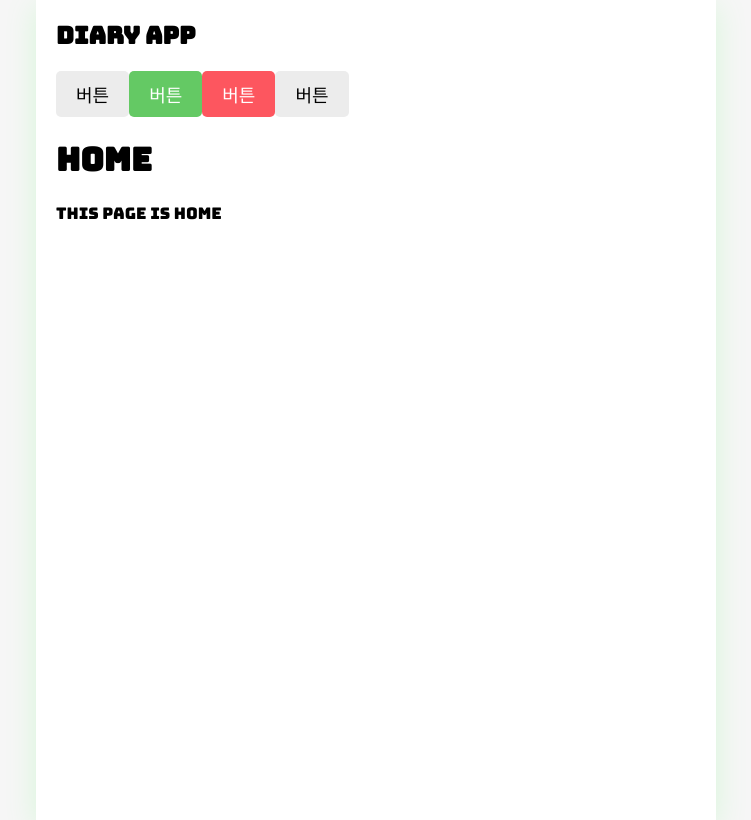
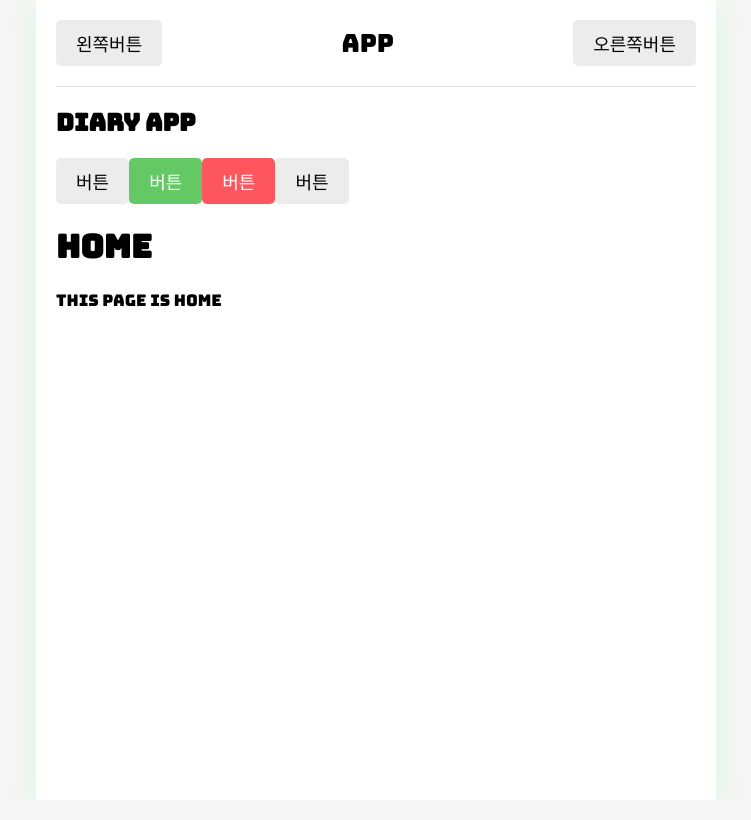
Before and after one commit to hyeonukdev/react-diary, a React (Create React App) app: page / in a window 1280 px wide. Shown: the whole page, without its empty margins (264-1015 px from the left). Built offline with nearby package versions, Linux system fonts and the light colour scheme.

Commit message:
:lipstick: Add common-Header

```diff
--- a/src/App.css
+++ b/src/App.css
@@ -62,3 +62,37 @@
   background-color: #fd565f;
   color: white;
 }
+
+/* Header */
+header {
+  padding-top: 20px;
+  padding-bottom: 20px;
+
+  display: flex;
+  align-items: center;
+  border-bottom: 1px solid #e2e2e2;
+}
+
+header > div {
+  display: flex;
+}
+
+header .head_text {
+  width: 70%;
+  font-size: 25px;
+  justify-content: center;
+}
+
+header .head_left {
+  width: 25%;
+  justify-content: start;
+}
+
+header .head_right {
+  width: 25%;
+  justify-content: end;
+}
+
+header button {
+  font-family: "Shadows Into Light";
+}
--- a/src/App.js
+++ b/src/App.js
@@ -8,11 +8,21 @@
 
 //components
 import MyButton from "./components/MyButton";
+import MyHeader from "./components/MyHeader";
 
 function App() {
   return (
     <BrowserRouter>
       <div className="App">
+        <MyHeader
+          headText={"App"}
+          leftChild={
+            <MyButton text={"왼쪽버튼"} onClick={() => alert("왼쪽클릭")} />
+          }
+          rightChild={
+            <MyButton text={"오른쪽버튼"} onClick={() => alert("오른쪽클릭")} />
+          }
+        />
         <h2>DIARY APP</h2>
         <MyButton
           text={"버튼"}
--- /dev/null
+++ b/src/components/MyHeader.js
@@ -0,0 +1,11 @@
+const MyHeader = ({ headText, leftChild, rightChild }) => {
+  return (
+    <header>
+      <div className="head_btn_left">{leftChild}</div>
+      <div className="head_text">{headText}</div>
+      <div className="head_btn_right">{rightChild}</div>
+    </header>
+  );
+};
+
+export default MyHeader;
```
